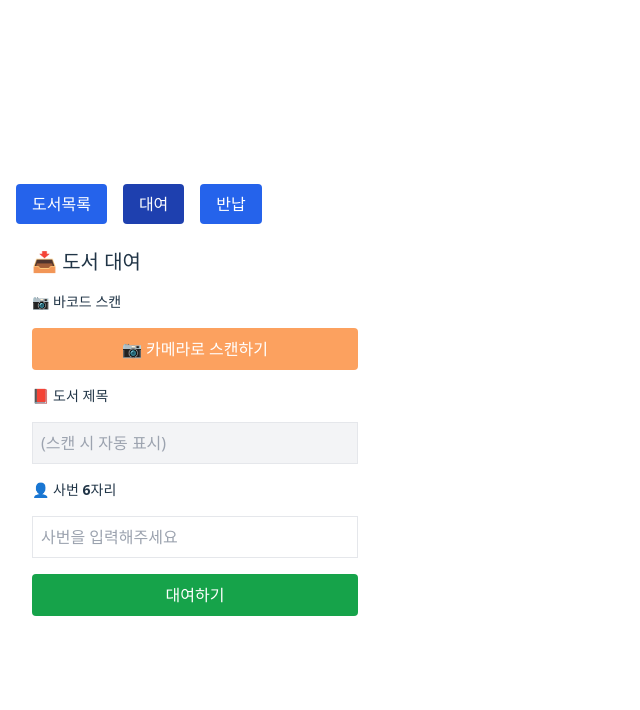
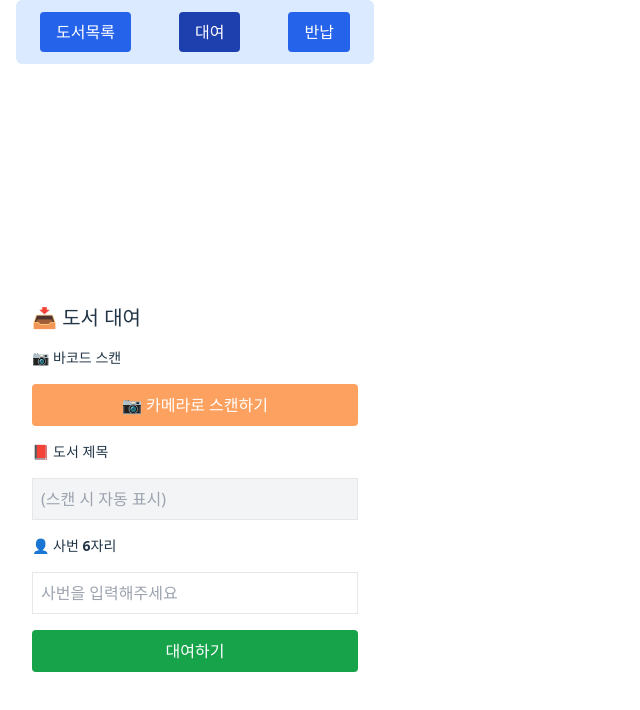
Before and after one commit to daewonpharm/book-rental-app, a React (Vite) app: page /rent in a window 1280 px wide. Shown: the top 710 px of the page, without its empty margins (0-640 px from the left). Built offline with nearby package versions, Linux system fonts and the light colour scheme.

Commit message:
해보자 수정

```diff
--- a/src/App.jsx
+++ b/src/App.jsx
@@ -10,8 +10,9 @@ import NotFound from "./pages/NotFound";
 function App() {
   return (
     <Router>
-      <div className="p-4">
+      <div className="min-h-screen flex flex-col items-center px-4">
         <Navigation />
+        <div className="w-full max-w-screen-sm">
           <Routes>
             <Route path="/" element={<BookList />} />
             <Route path="/rent" element={<Rent />} />
@@ -29,6 +30,7 @@ function App() {
             <Route path="*" element={<NotFound />} />
           </Routes>
         </div>
+      </div>
     </Router>
   );
 }
@@ -43,15 +45,16 @@ function Navigation() {
   ];
 
   return (
-    <nav className="flex flex-wrap gap-4 mb-6">
+    <nav className="w-full max-w-screen-sm flex justify-around bg-blue-100 rounded-md py-3 mb-6">
       {menuItems.map(({ path, label }) => {
         const isActive = location.pathname === path;
         return (
           <Link
             key={path}
             to={path}
-            className={`px-4 py-2 rounded font-bold text-white text-center
-              ${isActive ? "bg-blue-800" : "bg-blue-600 hover:bg-blue-700"}`}
+            className={`px-4 py-2 rounded font-bold text-white text-center ${
+              isActive ? "bg-blue-800" : "bg-blue-600 hover:bg-blue-700"
+            }`}
           >
             {label}
           </Link>
--- a/src/pages/BookList.jsx
+++ b/src/pages/BookList.jsx
@@ -65,7 +65,7 @@ export default function BookList() {
   };
 
   return (
-    <div className="p-4 flex flex-col lg:flex-row items-start gap-6">
+    <div className="w-full max-w-screen-sm mx-auto flex flex-col gap-6 px-2">
       {/* 📚 도서 목록 테이블 */}
       <div className="w-full lg:w-2/3">
         <h2 className="text-xl font-bold mb-4">📚 도서 목록</h2>
--- a/src/pages/Rent.jsx
+++ b/src/pages/Rent.jsx
@@ -78,10 +78,10 @@ export default function Rent() {
     setScanning(false);
   };
 
-  return (
-    <div className="flex justify-center px-4">
-      <div className="w-full max-w-sm space-y-4">
-        <h2 className="text-xl font-bold">📥 도서 대여</h2>
+return (
+  <div className="min-h-screen flex items-center justify-center px-4">
+    <div className="w-full max-w-sm space-y-4">
+      <h2 className="text-xl font-bold">📥 도서 대여</h2>
 
         <label className="block text-sm font-semibold">📷 바코드 스캔</label>
         <button
--- a/src/pages/Return.jsx
+++ b/src/pages/Return.jsx
@@ -100,10 +100,10 @@ export default function Return() {
     setRating("");
   };
 
-  return (
-    <div className="flex justify-center px-4">
-      <div className="w-full max-w-sm space-y-4">
-        <h2 className="text-xl font-bold">📤 도서 반납</h2>
+return (
+  <div className="min-h-screen flex items-center justify-center px-4">
+    <div className="w-full max-w-sm space-y-4">
+      <h2 className="text-xl font-bold">📤 도서 반납</h2>
 
         <label className="block text-sm font-semibold">📷 바코드 스캔</label>
         <button
```
Lines whose indentation alone changed are shown as unchanged.
